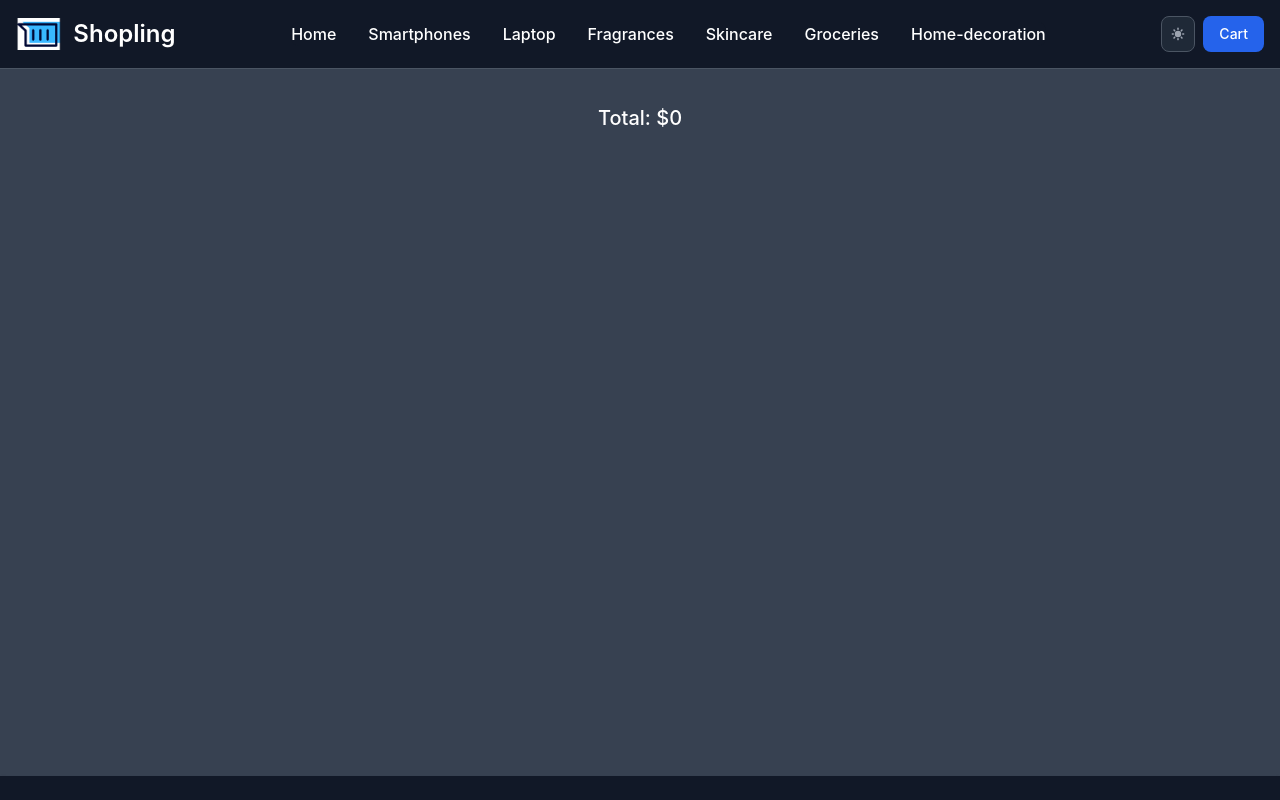
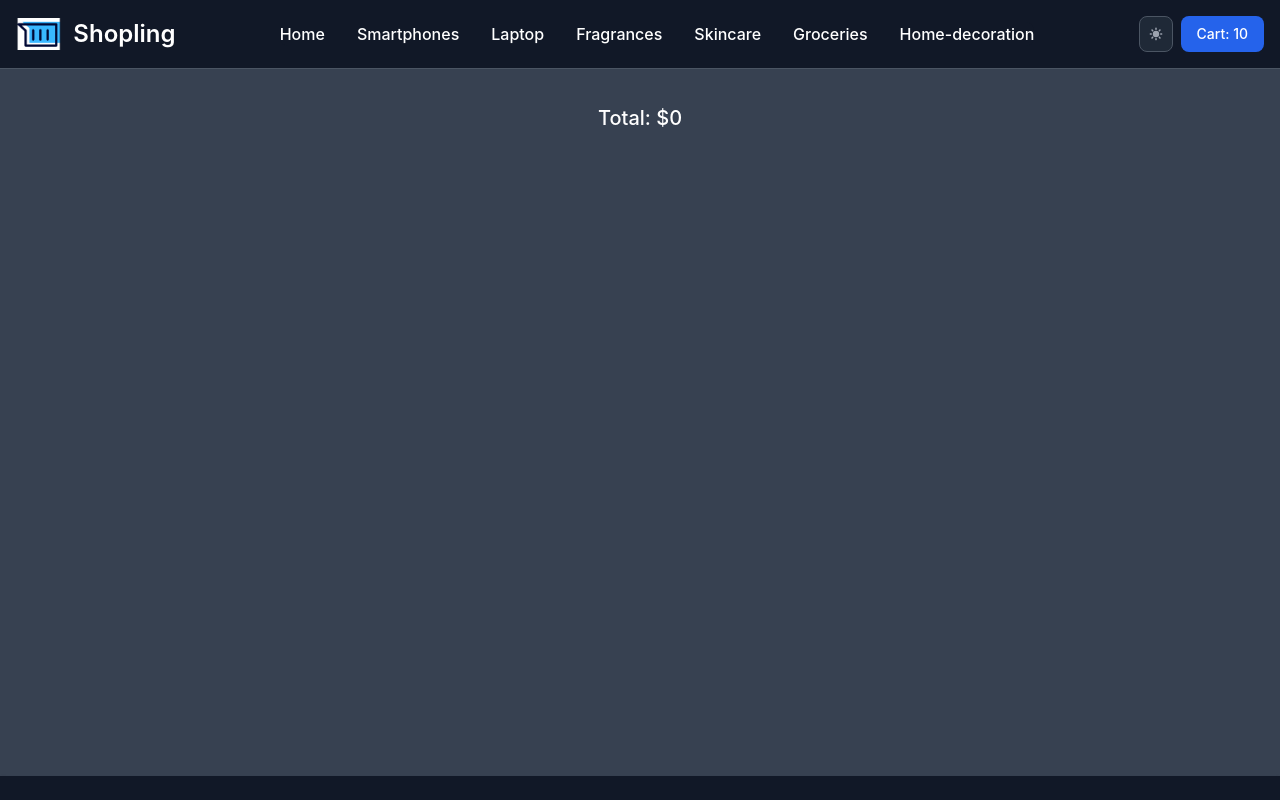
Before and after one commit to ariframaps/shopling-cart, a React (Create React App) app: page /cart in a window 1280 px wide. Shown: the top 800 px of the page. Built offline with nearby package versions, Linux system fonts and the light colour scheme.

Commit message:
created context for cart on cartcontext.js

```diff
--- a/src/components/Header.js
+++ b/src/components/Header.js
@@ -1,6 +1,7 @@
 import { Link, NavLink } from "react-router-dom"
 import logo from "../assets/logo.png"
 import { useState, useEffect } from "react"
+import { useCart } from "../context/CartContext"
 
 export const Header = () => {
     const [openMenu, setOpenMenu] = useState(true)
@@ -8,6 +9,9 @@ export const Header = () => {
     const inactiveStyle = 'block py-2 px-3 text-gray-900 rounded hover:bg-gray-100 xl:hover:bg-transparent xl:hover:text-blue-700 xl:p-0 xl:dark:hover:text-blue-500 dark:text-white dark:hover:bg-gray-700 dark:hover:text-white xl:dark:hover:bg-transparent dark:border-gray-700'
     const localStorageTheme = JSON.parse(localStorage.getItem('shoplingDarkMode'))
     const [darkMode, setDarkMode] = useState(localStorageTheme != null ? localStorageTheme : true)
+
+    // usecontext
+    const { total } = useCart()
 
     useEffect(() => {
         localStorage.setItem('shoplingDarkMode', JSON.stringify(darkMode));
@@ -33,7 +37,7 @@ export const Header = () => {
                                 {darkMode ? <path d="M10 2a1 1 0 011 1v1a1 1 0 11-2 0V3a1 1 0 011-1zm4 8a4 4 0 11-8 0 4 4 0 018 0zm-.464 4.95l.707.707a1 1 0 001.414-1.414l-.707-.707a1 1 0 00-1.414 1.414zm2.12-10.607a1 1 0 010 1.414l-.706.707a1 1 0 11-1.414-1.414l.707-.707a1 1 0 011.414 0zM17 11a1 1 0 100-2h-1a1 1 0 100 2h1zm-7 4a1 1 0 011 1v1a1 1 0 11-2 0v-1a1 1 0 011-1zM5.05 6.464A1 1 0 106.465 5.05l-.708-.707a1 1 0 00-1.414 1.414l.707.707zm1.414 8.486l-.707.707a1 1 0 01-1.414-1.414l.707-.707a1 1 0 011.414 1.414zM4 11a1 1 0 100-2H3a1 1 0 000 2h1z" fillRule="evenodd" clipRule="evenodd"></path> : <path d="M17.293 13.293A8 8 0 016.707 2.707a8.001 8.001 0 1010.586 10.586z"></path>}
                             </svg>
                         </button>
-                        <Link to='/cart' className="text-white bg-blue-700 hover:bg-blue-800 focus:ring-4 focus:outline-none focus:ring-blue-300 font-medium rounded-lg text-sm px-4 py-2 text-center dark:bg-blue-600 dark:hover:bg-blue-700 dark:focus:ring-blue-800">Cart</Link>
+                        <Link to='/cart' className="text-white bg-blue-700 hover:bg-blue-800 focus:ring-4 focus:outline-none focus:ring-blue-300 font-medium rounded-lg text-sm px-4 py-2 text-center dark:bg-blue-600 dark:hover:bg-blue-700 dark:focus:ring-blue-800">Cart: {total}</Link>
                         <button onClick={() => setOpenMenu(!openMenu)} data-collapse-toggle="navbar-sticky" type="button" className="inline-flex items-center p-2 w-10 h-10 justify-center text-sm text-gray-500 rounded-lg xl:hidden hover:bg-gray-100 focus:outline-none focus:ring-2 focus:ring-gray-200 dark:text-gray-400 dark:hover:bg-gray-700 dark:focus:ring-gray-600" aria-controls="navbar-sticky" aria-expanded="false">
                             <span className="sr-only">Open main menu</span>
                             <svg className="w-5 h-5" aria-hidden="true" xmlns="http://www.w3.org/2000/svg" fill="none" viewBox="0 0 17 14">
--- /dev/null
+++ b/src/context/CartContext.js
@@ -0,0 +1,23 @@
+import { createContext, useContext } from "react"
+
+const initialState = {
+    cart: [],
+    total: 0
+}
+
+const CartContext = createContext(initialState);
+
+export const CartProvider = ({ children }) => {
+
+    const value = {
+        total: 10
+    }
+
+    return (
+        <CartContext.Provider value={value}>
+            {children}
+        </CartContext.Provider>
+    )
+}
+
+export const useCart = () => useContext(CartContext);
--- a/src/index.js
+++ b/src/index.js
@@ -4,13 +4,16 @@ import { BrowserRouter } from 'react-router-dom';
 import './index.css';
 import App from './App';
 import { ScrollToTop } from './components';
+import { CartProvider } from './context/CartContext';
 
 const root = ReactDOM.createRoot(document.getElementById('root'));
 root.render(
   <React.StrictMode>
     <BrowserRouter>
       <ScrollToTop />
-      <App />
+      <CartProvider>
+        <App />
+      </CartProvider>
     </BrowserRouter>
   </React.StrictMode>
 );
```
